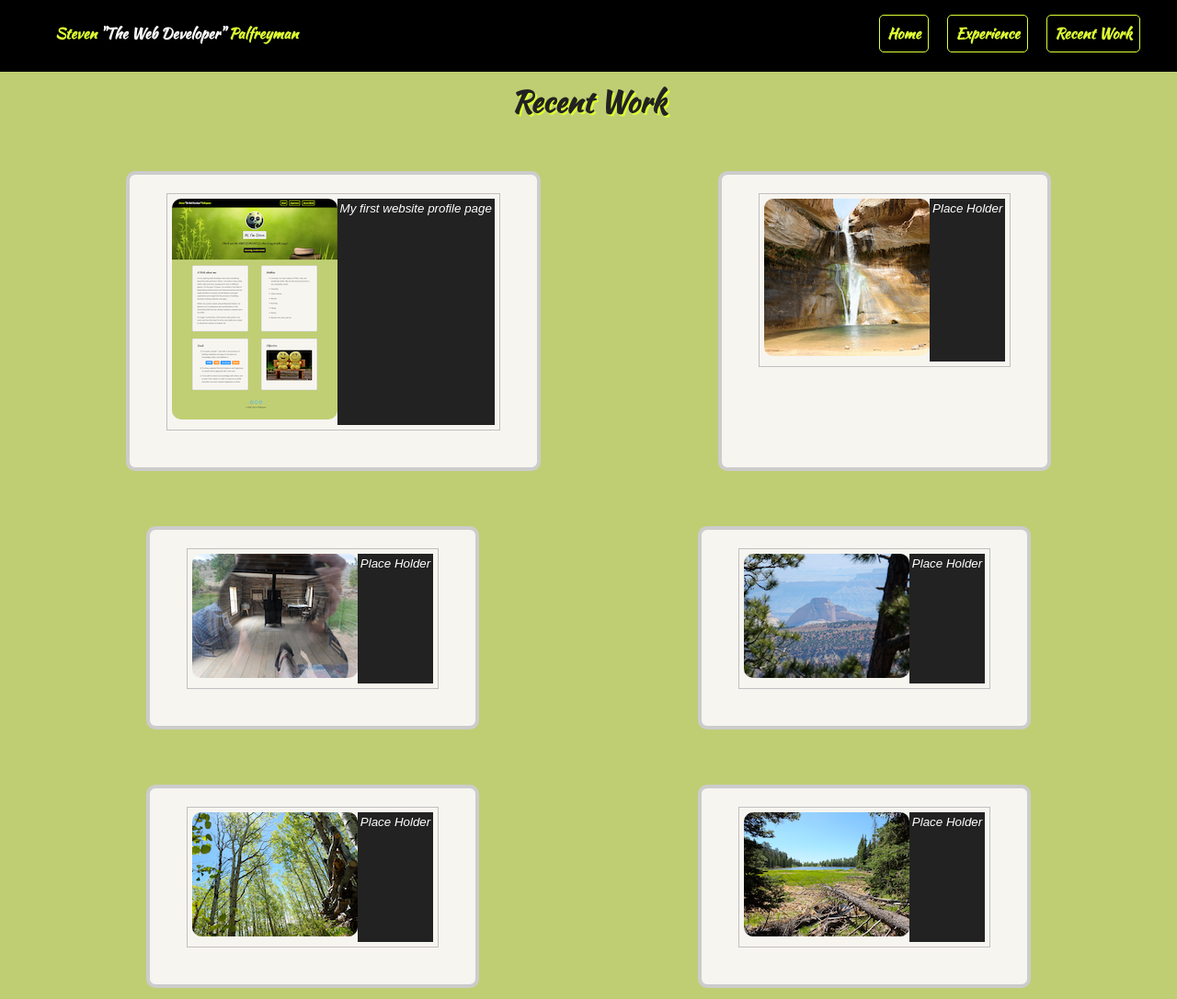
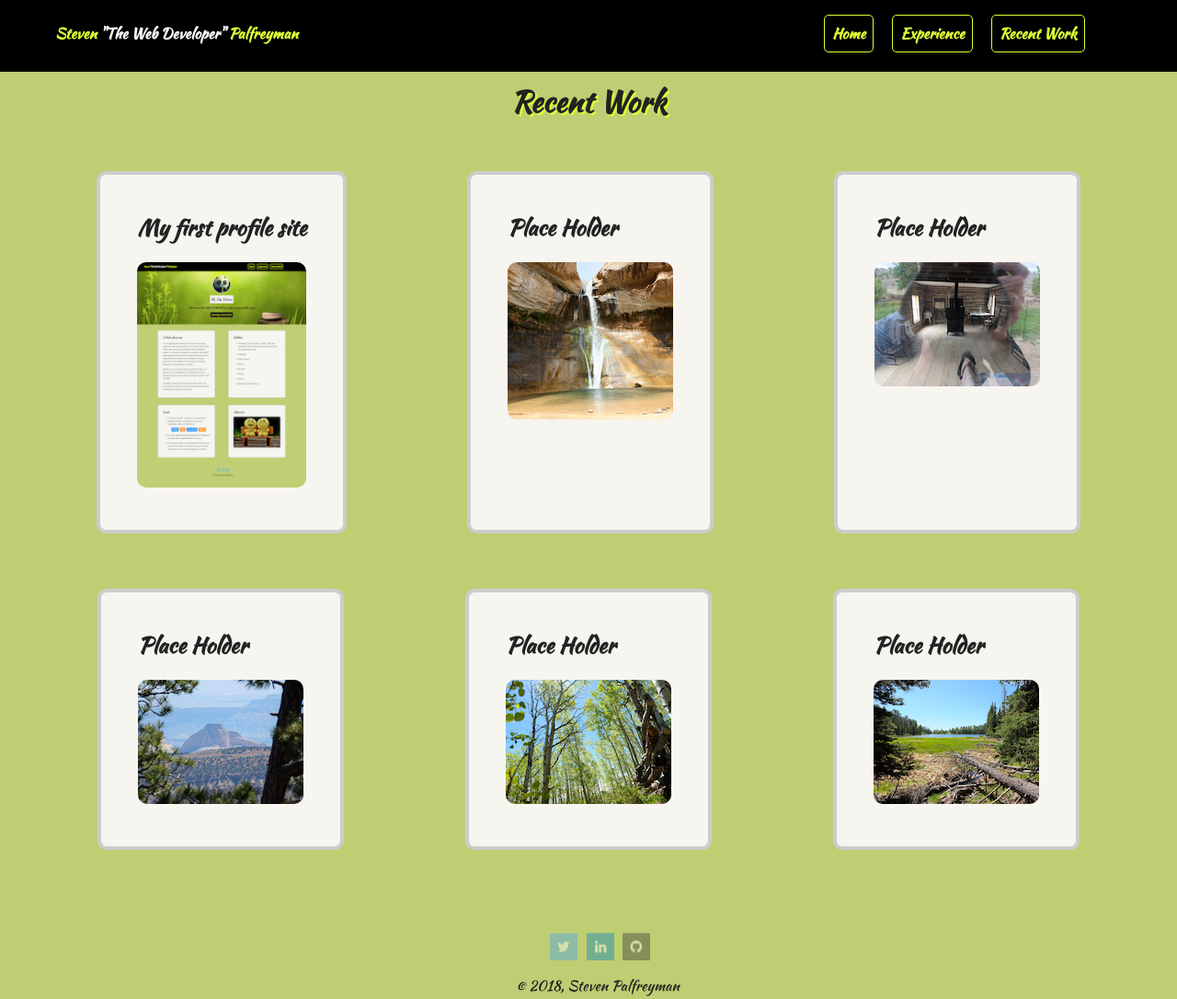
Before and after one commit to gitmonkus/TechDegree-Project-1, a plain HTML site: page recentwork.html in a window 1280 px wide. Shown: the top 1086 px of the page at 92% size. Drawn offline with Linux system fonts and the light colour scheme; a web font is replaced by a local one.

Commit message:
Removed the figure and figcaption tags

```diff
--- a/recentwork.html
+++ b/recentwork.html
@@ -23,34 +23,28 @@
     <main class="flex">
       <h1>Recent Work</h1>
       <div class="card">
-          <figure><a href="https://ironmonkus.github.io/TechDegree-Project-1/index.html" target="_blank"><img src="images/stevenpalfreyman_profile.png" alt="A screenshot of my web page"></a>
-          <figcaption>My first website profile page</figcaption>
-          </figure>
+        <h2>My first profile site</h2>
+        <a href="https://ironmonkus.github.io/TechDegree-Project-1/index.html" target="_blank"><img src="images/stevenpalfreyman_profile.png" alt="A screenshot of my web page"></a>
       </div>
       <div class="card">
-          <figure><a href="" target="_blank"><img src="images/placeholder1.png" alt="A placeholder image of a waterfall"></a>
-          <figcaption>Place Holder</figcaption>
-          </figure>
+        <h2>Place Holder</h2>
+        <a href="" target="_blank"><img src="images/placeholder1.png" alt="A placeholder image of a waterfall"></a>
       </div>
       <div class="card">
-          <figure><a href="" target="_blank"><img src="images/placeholder2.png" alt="A placeholder image of the inside of a cabin"></a>
-          <figcaption>Place Holder</figcaption>
-          </figure>
+        <h2>Place Holder</h2>
+        <a href="" target="_blank"><img src="images/placeholder2.png" alt="A placeholder image of the inside of a cabin"></a>
       </div>
       <div class="card">
-          <figure><a href="" target="_blank"><img src="images/placeholder3.png" alt="A placeholder image of a hill"></a>
-          <figcaption>Place Holder</figcaption>
-          </figure>
+        <h2>Place Holder</h2>
+        <a href="" target="_blank"><img src="images/placeholder3.png" alt="A placeholder image of a hill"></a>
       </div>
       <div class="card">
-          <figure><a href="" target="_blank"><img src="images/placeholder4.png" alt="A placeholder image of a forest"></a>
-          <figcaption>Place Holder</figcaption>
-          </figure>
+        <h2>Place Holder</h2>
+        <a href="" target="_blank"><img src="images/placeholder4.png" alt="A placeholder image of a forest"></a>
       </div>
       <div class="card">
-          <figure><a href="" target="_blank"><img src="images/placeholder5.png" alt="A placeholder image of a lake"></a>
-          <figcaption>Place Holder</figcaption>
-          </figure>
+        <h2>Place Holder</h2>
+        <a href="" target="_blank"><img src="images/placeholder5.png" alt="A placeholder image of a lake"></a>
       </div>
     </main>
     <footer>
--- a/styles.css
+++ b/styles.css
@@ -1,5 +1,5 @@
 /* Global Layout Set-up */
-{
+* {
   box-sizing: border-box;
 }
 
@@ -126,8 +126,8 @@ header .profile-image:hover {
 .card img {
   border-radius: 10px;
   width: 100%;
+}
 
-}
 .experience-card {
   margin: 30px;
   padding: 20px 40px 40px;
@@ -232,7 +232,7 @@ a.social:hover {
 
 /* Recent Work page -- to add descriptions to the images */
 
-figure {
+/*figure {
     border: thin #c0c0c0 solid;
     display: flex;
     flex-flow: row wrap;
@@ -247,7 +247,7 @@ figcaption {
     padding: 3px;
     text-align: center;
 }
-
+*/
 /* Styles for larger screens */
 @media screen and (min-width: 720px) {
 
```
